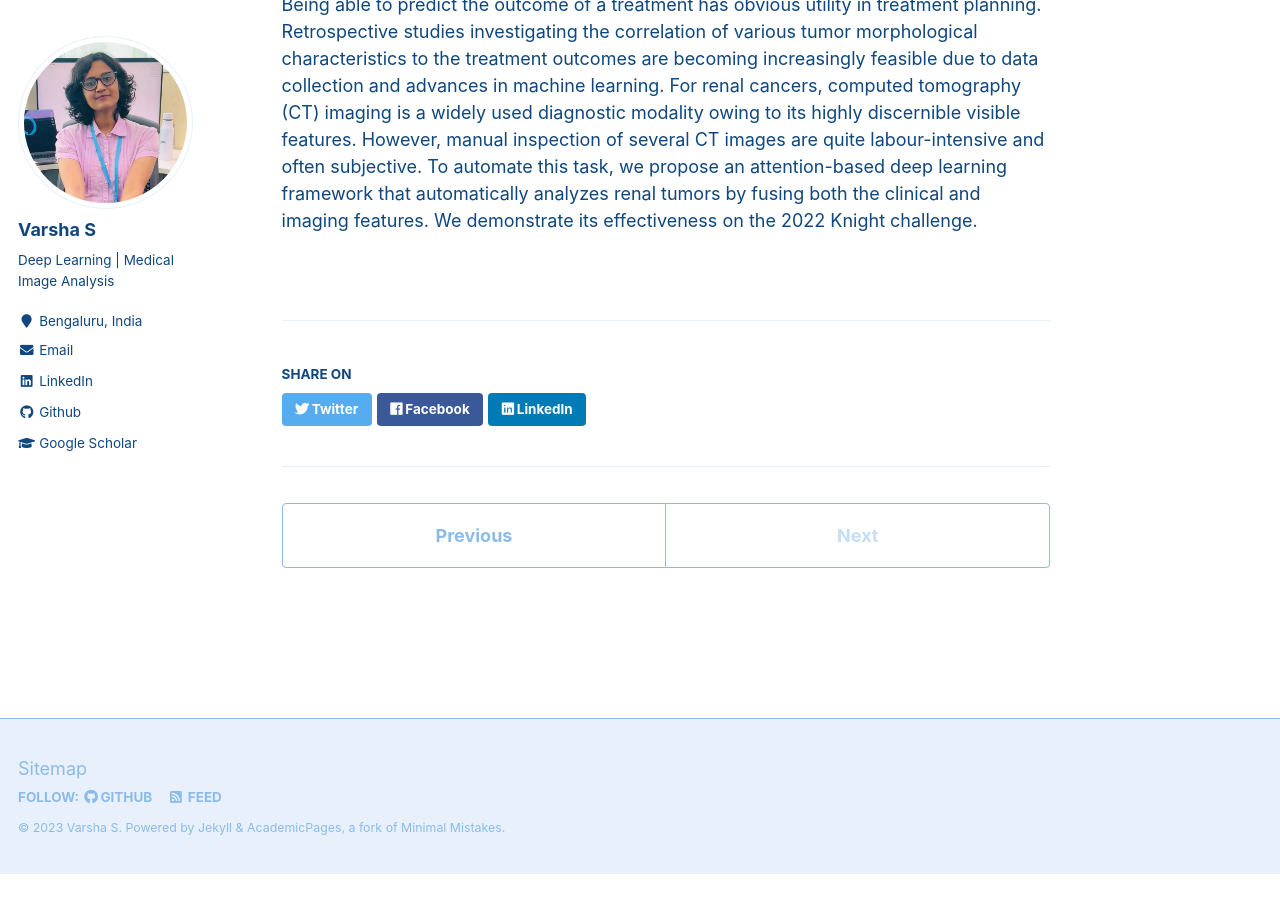
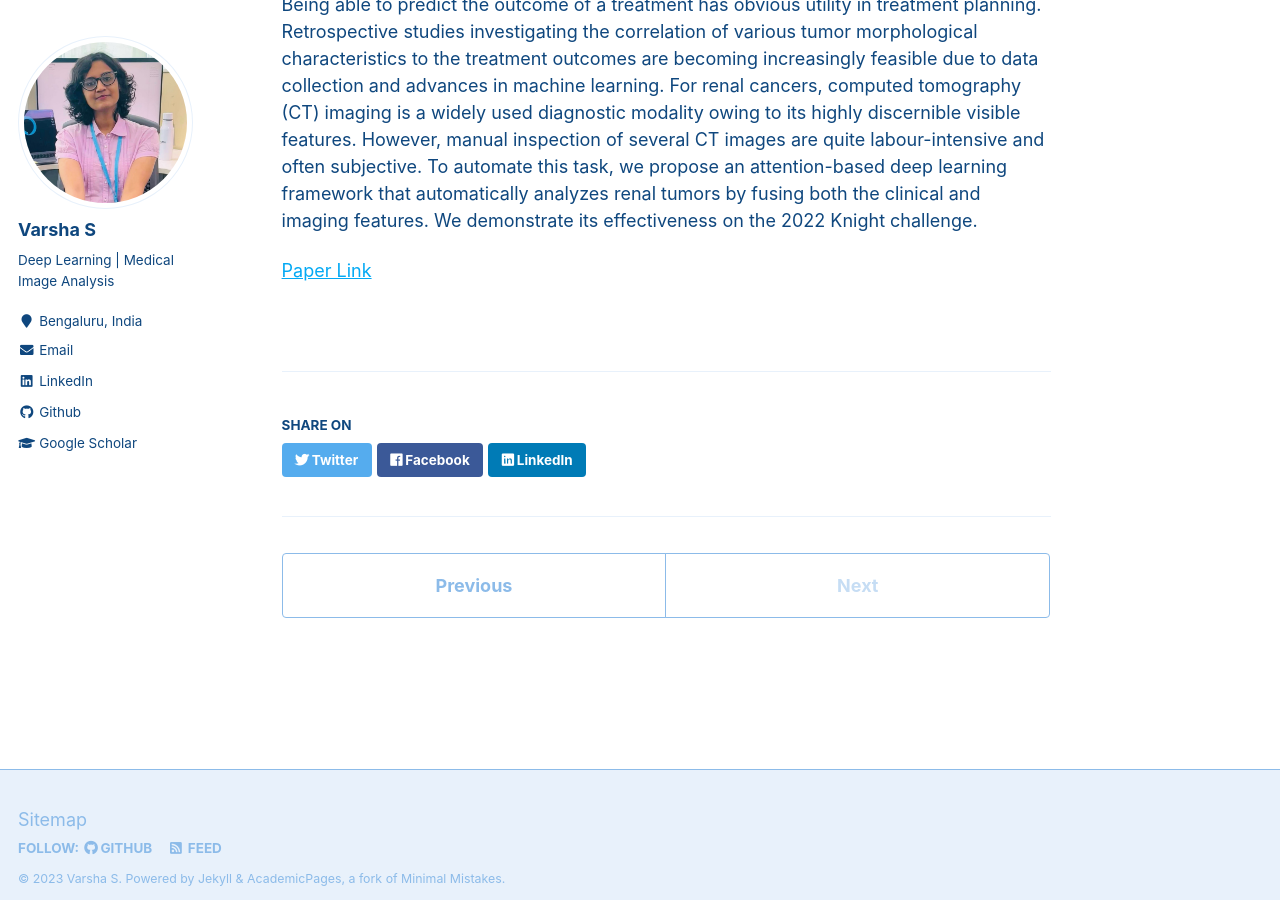
Before and after one commit to VarshaSatish/VarshaSatish.github.io, a Jekyll site: the page built from _talks/knight_isbi.md, in a window 1280 px wide and 900 px high, scrolled down 961 px. Built offline with Jekyll 4.4.1, drawn with Linux system fonts in a browser that asks for light colours; before the commit the page ends 1835 px from its top, so only the background shows below that.

Commit message:
Update knight_isbi.md

```diff
--- a/_talks/knight_isbi.md
+++ b/_talks/knight_isbi.md
@@ -15,3 +15,5 @@ Conference proceedings on our paper: "Multi-modal Information Fusion for Classif
 <p>Abstract:<br>
 
 Being able to predict the outcome of a treatment has obvious utility in treatment planning. Retrospective studies investigating the correlation of various tumor morphological characteristics to the treatment outcomes are becoming increasingly feasible due to data collection and advances in machine learning. For renal cancers, computed tomography (CT) imaging is a widely used diagnostic modality owing to its highly discernible visible features. However, manual inspection of several CT images are quite labour-intensive and often subjective. To automate this task, we propose an attention-based deep learning framework that automatically analyzes renal tumors by fusing both the clinical and imaging features. We demonstrate its effectiveness on the 2022 Knight challenge.</p>
+
+[Paper Link](https://ieeexplore.ieee.org/abstract/document/9854644)
```
